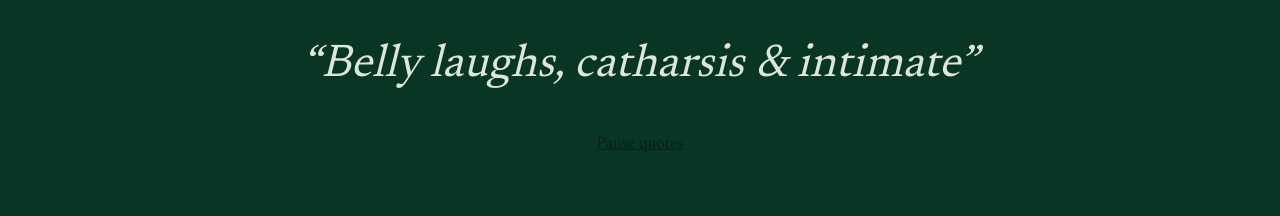
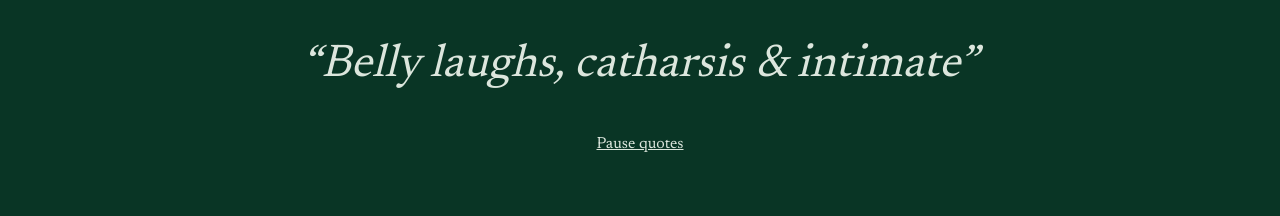
Before and after one commit to ajbesser/brooklyn-suppers-nextjs, a Next.js app: page / in a window 1280 px wide. Shown: the part 3920-4136 px from the top of the page. Built offline with nearby package versions, Linux system fonts and the light colour scheme.

Commit message:
Keep confirmation and motion controls readable on green surfaces

```diff
--- a/components/EmailSignupForm.tsx
+++ b/components/EmailSignupForm.tsx
@@ -39,7 +39,7 @@ export function EmailSignupForm({ ringOffsetColor = "var(--color-cream)", standa
 
   useEffect(() => { if (form.complete) statusRef.current?.focus(); }, [form.complete]);
 
-  if (form.complete) return <p ref={statusRef} tabIndex={-1} role="status" className="text-[18px] leading-relaxed">{form.message}</p>;
+  if (form.complete) return <p ref={statusRef} tabIndex={-1} role="status" style={{ color: "var(--color-body)" }} className="text-[18px] leading-relaxed">{form.message}</p>;
 
   const details = <form action="/api/newsletter" method="post" noValidate onSubmit={form.submit} aria-label="Mailing list details" aria-busy={form.pending}>
     <FormFields kind="newsletter" form={form} />
@@ -56,7 +56,7 @@ export function EmailSignupForm({ ringOffsetColor = "var(--color-cream)", standa
       <input type="email" aria-label="Email address" autoComplete="email" value={form.fields.email || ""} onChange={(event) => form.setField("email", event.target.value)} placeholder="your@email.com" required maxLength={254} className="site-input flex-1 min-w-0 !rounded-full" />
       <button ref={triggerRef} type="submit" className="site-button shrink-0">Hear first →</button>
     </form>
-    {!showModal && form.message && <p role="alert" className="mt-4 text-[16px]">{form.message}</p>}
+    {!showModal && form.message && <p role="alert" style={{ color: "var(--color-body)" }} className="mt-4 text-[16px]">{form.message}</p>}
     {showModal && <dialog ref={dialogRef} onKeyDown={containTab} aria-labelledby={titleId} aria-describedby={descriptionId} className="signup-dialog on-light" onClose={() => { setShowModal(false); triggerRef.current?.focus(); }} onClick={(event) => { if (event.target === event.currentTarget) dialogRef.current?.close(); }}>
       <div className="p-5 sm:p-8">
         <div className="flex items-start justify-between gap-4 mb-3">
--- a/components/RotatingQuote.tsx
+++ b/components/RotatingQuote.tsx
@@ -45,7 +45,7 @@ export function RotatingQuote({
     >
       &ldquo;{quotes[index]}&rdquo;
     </p>
-      {quotes.length > 1 && <button type="button" aria-pressed={paused} className="block mx-auto mt-6 px-3 py-2 min-h-11 underline text-[16px]" onClick={() => { setVisible(true); setPaused(p => !p); }}>{paused ? "Resume quotes" : "Pause quotes"}</button>}
+      {quotes.length > 1 && <button type="button" aria-pressed={paused} style={{ color: "var(--color-body)" }} className="block mx-auto mt-6 px-3 py-2 min-h-11 underline text-[16px]" onClick={() => { setVisible(true); setPaused(p => !p); }}>{paused ? "Resume quotes" : "Pause quotes"}</button>}
     </div>
   );
 }
```
